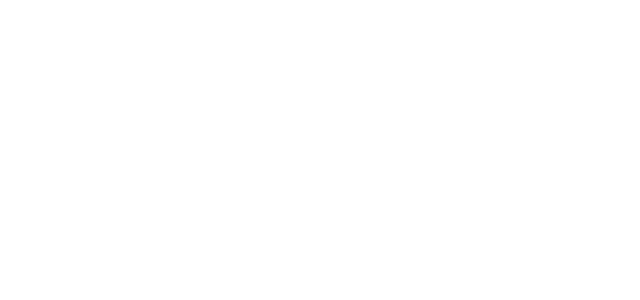
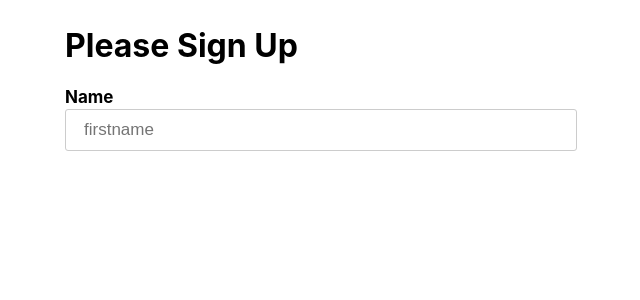
Before and after one commit to AndreyGTHB/ToDoCalendar, a React (Create React App) app in the folder frontend/: page /register in a window 1280 px wide. Before the commit this address had no page. Shown: the top 300 px of the page, without its empty margins (319-959 px from the left). Built offline with nearby package versions, Linux system fonts and the light colour scheme.

Commit message:
Working on RegisterForm (frontend)

```diff
--- a/frontend/package.json
+++ b/frontend/package.json
@@ -13,8 +13,10 @@
     "history": "^5.1.0",
     "react": "^17.0.2",
     "react-dom": "^17.0.2",
+    "react-redux": "^7.2.6",
     "react-router-dom": "^6.0.2",
     "react-scripts": "4.0.3",
+    "redux": "^4.1.2",
     "sass": "^1.43.4",
     "typescript": "^4.1.2",
     "web-vitals": "^1.0.1"
--- a/frontend/src/App.tsx
+++ b/frontend/src/App.tsx
@@ -1,6 +1,7 @@
 import './App.scss';
 import { Navigate, Route, Routes } from "react-router-dom";
 import LoginForm from "./components/auth/LoginForm";
+import RegisterForm from "./components/auth/RegisterForm";
 
 function App() {
     return (
@@ -8,6 +9,7 @@ function App() {
             <Routes>
                 <Route path="/home" element={<h1>Home</h1>} />
                 <Route path="/login" element={<LoginForm />} />
+                <Route path="/register" element={<RegisterForm />} />
                 <Route path="/" element={<Navigate to="/home" />} />
             </Routes>
         </div>
--- a/frontend/src/components/auth/LoginForm.tsx
+++ b/frontend/src/components/auth/LoginForm.tsx
@@ -4,18 +4,14 @@ import FormComponent from "../UI/Form";
 import FormService from "../../services/FormService";
 
 interface LoginFormState {
-    email: string,
+    username: string
     password: string
 }
 
 export default class LoginForm extends React.Component<{}, LoginFormState> {
-    constructor(props: {}) {
-        super(props);
-
-        this.state = {
-            email: "",
-            password: ""
-        }
+    state = {
+        username: "",
+        password: ""
     }
 
     handleInputChange(event: ChangeEvent<HTMLInputElement>) {
@@ -27,20 +23,19 @@ export default class LoginForm extends React.Component<{}, LoginFormState> {
     }
     handleSubmit(event: FormEvent<HTMLFormElement>) {
         event.preventDefault()
-        console.log(new LoginUser(this.state.email, this.state.password))
+        console.log(new LoginUser(this.state.username, this.state.password))
     }
 
     render(): ReactNode {
         return (
-            <FormComponent onSubmit={(e: FormEvent<HTMLFormElement>) => this.handleSubmit(e)} header="Please sign in:">
+            <FormComponent onSubmit={e => this.handleSubmit(e)} header="Please sign in:">
                 <label>
-                    <strong>Email:</strong> <br />
+                    <strong>Username:</strong> <br />
                     <input
-                        name="email"
-                        placeholder="Enter email"
-                        type="text"
-                        value={this.state.email}
-                        onChange={(e: ChangeEvent<HTMLInputElement>) => this.handleInputChange(e)} />
+                        name="username"
+                        placeholder="Enter username"
+                        value={this.state.username}
+                        onChange={e => this.handleInputChange(e)} />
                 </label>
                 <br />
                 <label>
@@ -50,7 +45,7 @@ export default class LoginForm extends React.Component<{}, LoginFormState> {
                         placeholder="Enter password"
                         type="password"
                         value={this.state.password}
-                        onChange={(e: ChangeEvent<HTMLInputElement>) => this.handleInputChange(e)} />
+                        onChange={e => this.handleInputChange(e)} />
                 </label>
                 <br />
                 <button>Login</button>
--- a/frontend/src/components/auth/RegisterForm.tsx
+++ b/frontend/src/components/auth/RegisterForm.tsx
@@ -1,12 +1,50 @@
-import React from 'react'
+import React, {ChangeEvent, FormEvent, ReactNode} from 'react'
+import FormComponent from "../UI/Form";
+import FormService from "../../services/FormService";
+import {RegisterUser} from "../../models/auth/user";
 
 interface RegisterFormState {
     firstname: string
     surname: string
+    username: string
     email: string
     password: string
 }
 
-export default class RegisterForm extends React.Component<any, RegisterFormState> {
+export default class RegisterForm extends React.Component<{}, RegisterFormState> {
+    state = {
+        firstname: "",
+        surname: "",
+        username: "",
+        email: "",
+        password: ""
+    }
 
+    handleInputChange(event: ChangeEvent<HTMLInputElement>) {
+        const changed = FormService.processInputChange(event)
+        this.setState({
+            ...this.state,
+            ...changed
+        })
+    }
+    handleSubmit(event: FormEvent<HTMLFormElement>) {
+        event.preventDefault()
+        console.log(RegisterUser.fromMap(this.state))
+    }
+
+    render(): ReactNode {
+        return (
+            <FormComponent header="Please Sign Up" onSubmit={e => this.handleSubmit(e)}>
+                <label>
+                    <strong>Name</strong>
+                    <input
+                        name="firstname"
+                        placeholder="firstname"
+                        value={this.state.firstname}
+                        onChange={e => this.handleInputChange(e)}
+                    />
+                </label>
+            </FormComponent>
+        )
+    }
 }
--- a/frontend/src/models/auth/user.ts
+++ b/frontend/src/models/auth/user.ts
@@ -1,13 +1,18 @@
 export class SafeUser {
     firstname
     surname
+    username
     email
     accessToken
     refreshToken
 
-    constructor(firstname: string, surname: string, email: string, accessToken: string, refreshToken: string) {
+    constructor(firstname: string, surname: string, username: string,
+                email: string,
+                accessToken: string, refreshToken: string
+    ) {
         this.firstname = firstname
         this.surname = surname
+        this.username = username
         this.email = email
         this.accessToken = accessToken
         this.refreshToken = refreshToken
@@ -17,23 +22,31 @@ export class SafeUser {
 export class RegisterUser {
     firstname
     surname
+    username
     email
     password
 
-    constructor(firstname: string, surname: string, email: string, password: string) {
+    constructor(firstname: string, surname: string, username: string,
+                email: string,
+                password: string) {
         this.firstname = firstname
         this.surname = surname
+        this.username = username
         this.email = email
         this.password = password
+    }
+
+    public static fromMap({ firstname, surname, username, email, password }: RegisterUser): RegisterUser {
+        return new RegisterUser(firstname, surname, username, email, password)
     }
 }
 
 export class LoginUser {
-    email
+    username
     password
 
-    constructor(email: string, password: string) {
-        this.email = email
+    constructor(username: string, password: string) {
+        this.username = username
         this.password = password
     }
 }
```
